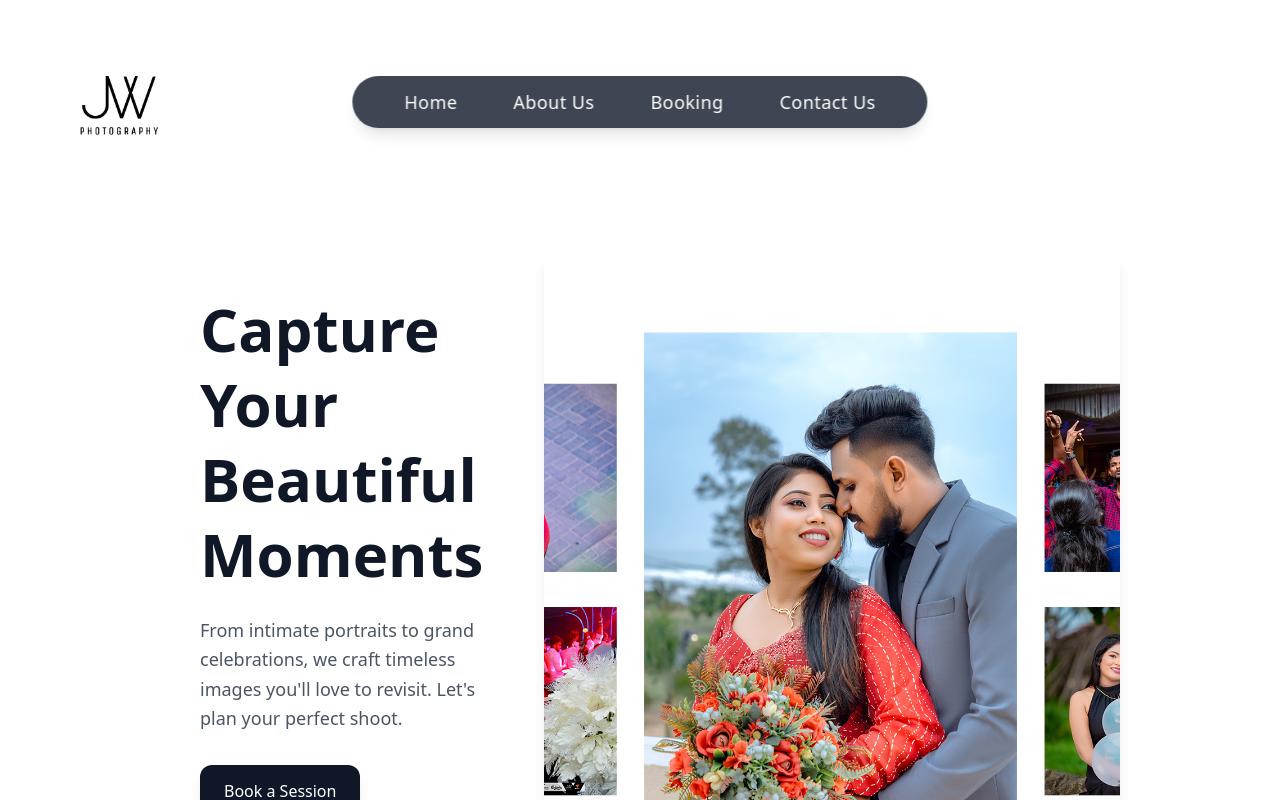
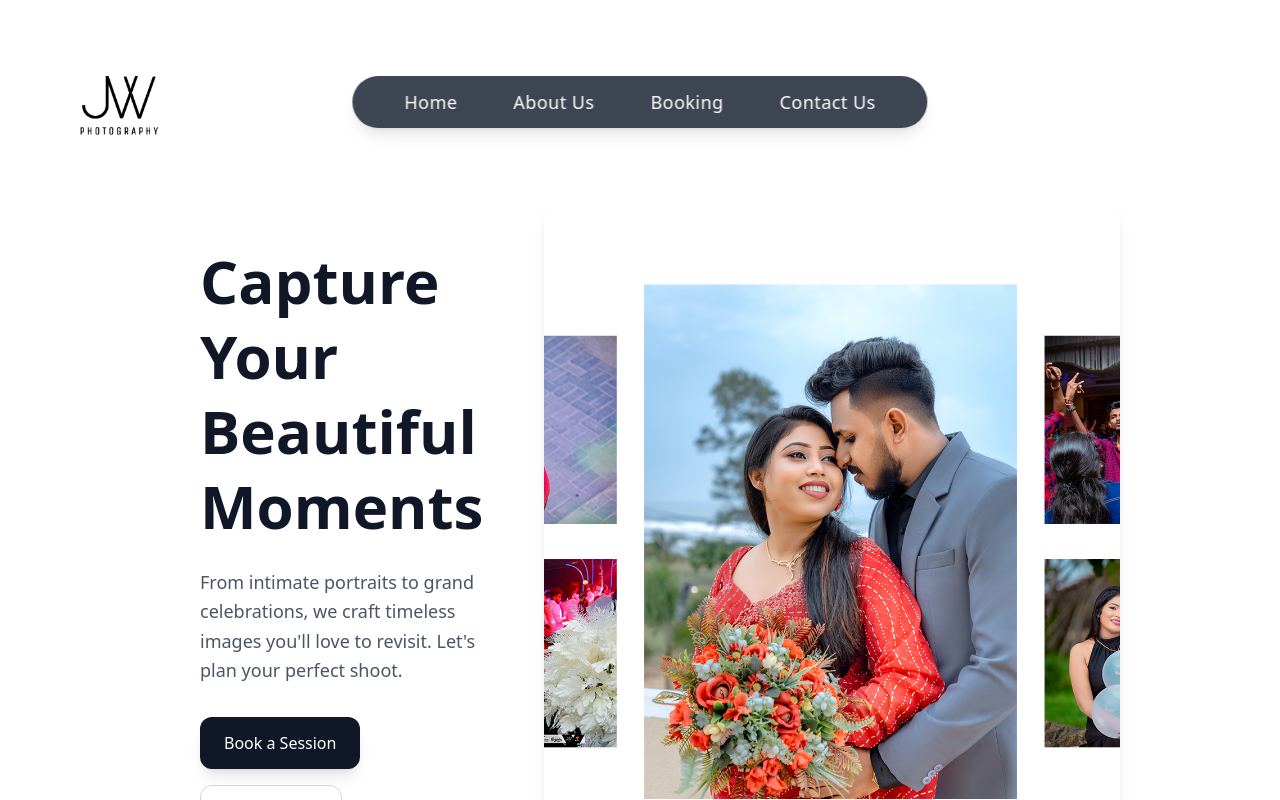
Before and after one commit to theshanGeeth123/JW-studio-system, a React (Vite) app in the folder JW-Studio/: page / in a window 1280 px wide. Shown: the top 800 px of the page. Built offline with nearby package versions, Linux system fonts and the light colour scheme.

Commit message:
Fix the issues

```diff
--- a/JW-Studio/src/landingPages/Gallery.jsx
+++ b/JW-Studio/src/landingPages/Gallery.jsx
@@ -38,7 +38,7 @@ export default function Gallery() {
       <NavBar />
 
       {/* Hero Section */}
-      <section className="flex flex-col lg:flex-row pb-16 lg:pb-24 lg:mx-4 xl:mx-40 mt-8 lg:mt-12">
+      <section className="flex flex-col lg:flex-row pb-16 lg:pb-24 lg:mx-4 xl:mx-40  ">
         {/* Left: content */}
         <div className="basis-full lg:basis-2/5 p-6 lg:p-10 flex items-center">
           <div className="max-w-xl mx-auto lg:mx-0">
```
